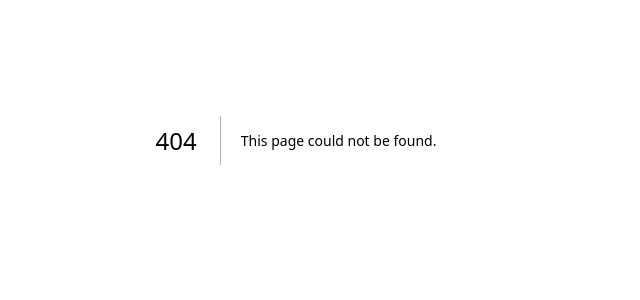
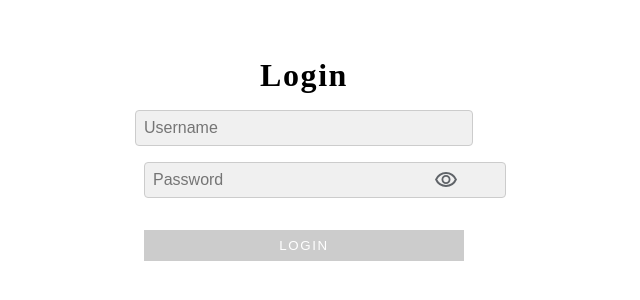
Before and after one commit to OvanessTea/TestWork20, a Next.js app: page /login in a window 1280 px wide. Before the commit this address had no page. Shown: the part 260-560 px from the top of the page, without its empty margins (344-984 px from the left). Built offline with nearby package versions, Linux system fonts and the light colour scheme; no server answers.

Commit message:
Add login page

```diff
--- /dev/null
+++ b/src/app/login/page.tsx
@@ -0,0 +1,77 @@
+'use client'
+import useAuthStore from '@/store/user/useAuthStore';
+import { useEffect, useState } from 'react';
+import styles from '@/styles/Login.module.scss';
+import { useRouter } from 'next/navigation';
+
+export default function Login() {
+    const { login, user, error, isLoading } = useAuthStore((state) => state);
+    const router = useRouter();
+    const [username, setUsername] = useState('');
+    const [password, setPassword] = useState('');
+    const [showPassword, setShowPassword] = useState(false);
+
+    const handleLogin = async (e: React.FormEvent<HTMLFormElement>) => {
+        e.preventDefault();
+        const success = await login(username, password);
+        if (success) {
+            router.push('/');
+        }
+    }
+
+    useEffect(() => {
+        if (user) {
+            router.push('/');
+        }
+    }, [user]);
+
+    if (localStorage.getItem('token')) return null
+
+    return (
+        <div className={styles.container}>
+            <h1>Login</h1>
+            <form action='' method='post' onSubmit={handleLogin}>
+                <input
+                    type='text'
+                    name='username'
+                    placeholder='Username'
+                    value={username}
+                    onChange={(e) => setUsername(e.target.value)}
+                />
+                <div className={styles.passwordContainer}>
+                    <div>
+                        <input
+                            type={showPassword ? 'text' : 'password'}
+                            name='password'
+                            placeholder='Password'
+                            value={password}
+                            onChange={(e) => setPassword(e.target.value)}
+                        />
+                        <button
+                            type='button'
+                            className={styles.showPassword}
+                            onClick={() => setShowPassword(!showPassword)}
+                        >
+                            <img src={showPassword ? '/hide_password.svg' : '/show_password.svg'} alt='Show password' />
+                        </button>
+                    </div>
+                    <div className={styles.errorContainer}>
+                        {error ? <div className={styles.error}>*{error}</div> : null}
+                    </div>
+                </div>
+                <button
+                    type='submit'
+                    className={styles.submitButton}
+                    disabled={isLoading || password.length < 3}
+                >
+                    LOGIN
+                </button>
+            </form>
+            {isLoading && (
+                <svg className={styles.spinner} width='35px' height='35px' viewBox='0 0 66 66' xmlns='http://www.w3.org/2000/svg'>
+                    <circle className={styles.path} fill='none' strokeWidth='6' strokeLinecap='round' cx='33' cy='33' r='30'></circle>
+                </svg>
+            )}
+        </div>
+    )
+}
--- /dev/null
+++ b/src/styles/Login.module.scss
@@ -0,0 +1,177 @@
+$background-color: #f0f0f0;
+$border-color: #ccc;
+
+$input-padding: 0.5rem;
+$input-border-radius: 0.25rem;
+$input-font-size: 1rem;
+$input-color: #333;
+$input-border: 1px solid $border-color;
+$input-effect-border: 1px solid #000;
+
+.container {
+    display: flex;
+    flex-direction: column;
+    align-items: center;
+    justify-content: center;
+    height: 100vh;
+    width: 100vw;
+
+    h1 {
+        font-size: 2rem;
+        letter-spacing: 0.1rem;
+        font-weight: 600;
+        margin-bottom: 1rem;
+    }
+
+    form {
+        display: flex;
+        flex-direction: column;
+        align-items: center;
+        justify-content: center;
+        gap: 1rem;
+        width: 20rem;
+
+        input {
+            width: 100%;
+            padding: 0.5rem;
+            background: $background-color;
+            border: $input-border;
+            border-radius: $input-border-radius;
+            font-size: $input-font-size;
+            color: $input-color;
+
+            &:focus {
+                outline: none;
+                border-color: $input-effect-border;
+            }
+
+            &:hover {
+                border-color: $input-effect-border;
+            }
+        }
+
+        .passwordContainer {
+            position: relative;
+            width: 100%;
+
+            input {
+                padding-right: 2rem;
+                white-space: nowrap;
+            }
+
+            .showPassword {
+                position: absolute;
+                right: 0rem;
+                top: 0;
+                padding: 0.4rem;
+                display: flex;
+                align-items: center;
+                justify-content: center;
+                background: inherit;
+                border: none;
+                cursor: pointer;
+            }
+        }
+
+        .errorContainer {
+            width: 100%;
+            height: 1rem;
+
+            .error {
+                font-size: 0.8rem;
+                color: rgb(201, 0, 0);
+            }
+        }
+
+        .submitButton {
+            cursor: pointer;
+            border: none;
+            width: 100%;
+            padding: 0.5rem;
+            background: #000;
+            color: #fff;
+            letter-spacing: 0.1rem;
+
+            &:hover {
+                background: #333;
+            }
+
+            &:disabled {
+                cursor: not-allowed;
+                background: #ccc;
+            }
+        }
+
+
+
+    }
+
+    $offset: 187;
+    $duration: 1.4s;
+
+    .spinner {
+        position: absolute;
+        top: 50%;
+        left: 49%;
+        transform: translate(-50%, -50%);
+        animation: rotator $duration linear infinite;
+    }
+
+    @keyframes rotator {
+        0% {
+            transform: rotate(0deg);
+        }
+
+        100% {
+            transform: rotate(270deg);
+        }
+    }
+
+    .path {
+        stroke-dasharray: $offset;
+        stroke-dashoffset: 0;
+        transform-origin: center;
+        animation:
+            dash $duration ease-in-out infinite,
+            colors ($duration*4) ease-in-out infinite;
+    }
+
+    @keyframes colors {
+        0% {
+            stroke: #4285F4;
+        }
+
+        25% {
+            stroke: #DE3E35;
+        }
+
+        50% {
+            stroke: #F7C223;
+        }
+
+        75% {
+            stroke: #1B9A59;
+        }
+
+        100% {
+            stroke: #4285F4;
+        }
+    }
+
+    @keyframes dash {
+        0% {
+            stroke-dashoffset: $offset;
+        }
+
+        50% {
+            stroke-dashoffset: $offset/4;
+            transform: rotate(135deg);
+        }
+
+        100% {
+            stroke-dashoffset: $offset;
+            transform: rotate(450deg);
+        }
+    }
+
+}
--- /dev/null
+++ b/src/styles/global.css
@@ -0,0 +1,9 @@
+* {
+    box-sizing: border-box;
+    margin: 0;
+    padding: 0;
+}
+
+body {
+    font-family: 'Roboto', sans-serif;
+}
```
Also changed, not shown: public/hide_password.svg (added), public/show_password.svg (added).
